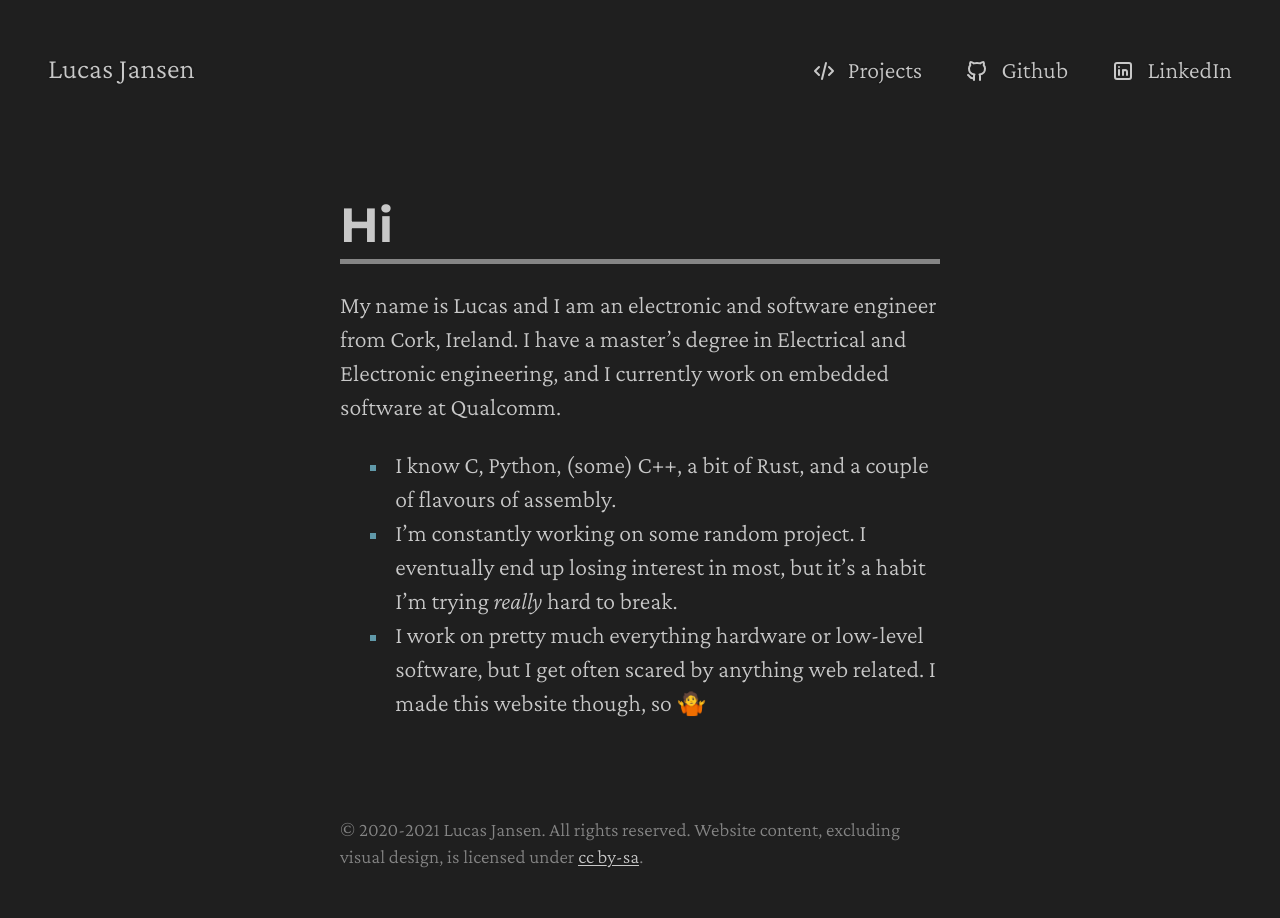
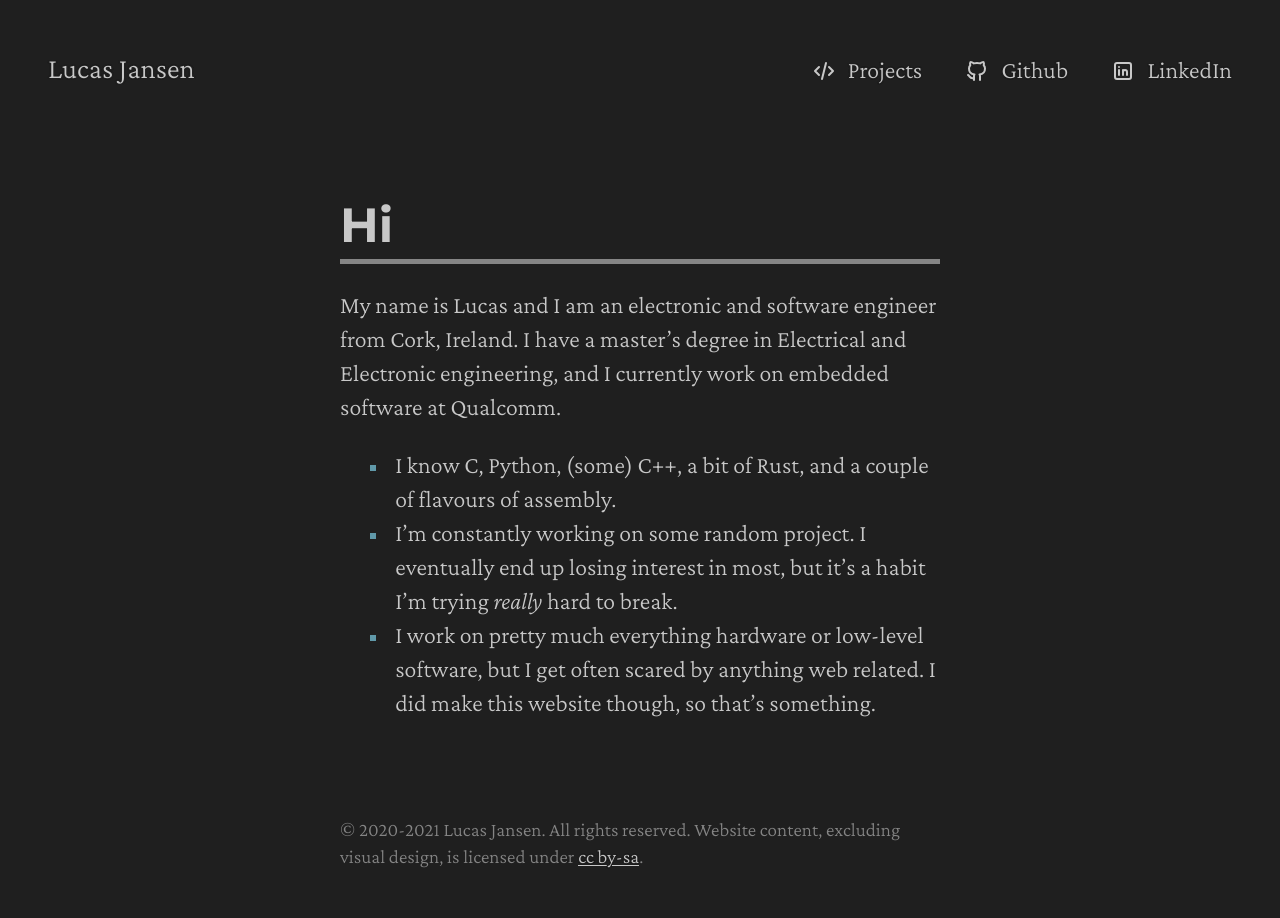
Before and after one commit to staticintlucas/staticintlucas.github.io, a Jekyll site: the page built from index.md, in a window 1280 px wide. Built offline with Jekyll 4.4.1, drawn with Linux system fonts in a browser that asks for light colours; our own code applies the rules of GitHub Pages for plain Markdown files.

Commit message:
Update homepage

```diff
--- a/index.md
+++ b/index.md
@@ -12,4 +12,4 @@ Qualcomm.
 - I'm constantly working on some random project. I eventually end up losing interest in most, but
 it's a habit I'm trying *really* hard to break.
 - I work on pretty much everything hardware or low-level software, but I get often scared by
-anything web related. I made this website though, so 🤷
+anything web related. I did make this website though, so that's something.
```
